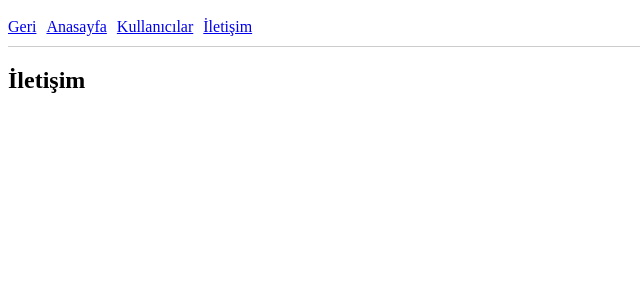
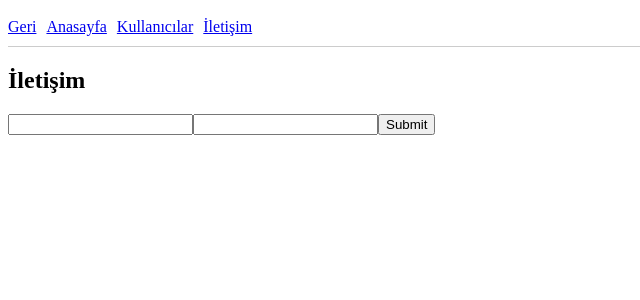
Before and after one commit to aygunbyr/routing, a React (Create React App) app: page /contact in a window 1280 px wide. Shown: the top 300 px of the page, without its empty margins (0-640 px from the left). Built offline with nearby package versions, Linux system fonts and the light colour scheme.

Commit message:
Formik konusu işlendi

```diff
--- a/package.json
+++ b/package.json
@@ -6,6 +6,7 @@
     "@testing-library/jest-dom": "^5.16.5",
     "@testing-library/react": "^13.4.0",
     "@testing-library/user-event": "^13.5.0",
+    "formik": "^2.2.9",
     "react": "^18.2.0",
     "react-dom": "^18.2.0",
     "react-router-dom": "^6.8.1",
--- a/src/App.js
+++ b/src/App.js
@@ -7,12 +7,12 @@ import Users from "./pages/Dashboard/Users";
 import Contact from "./pages/Dashboard/Contact";
 import UserDetail from "./pages/Dashboard/UserDetail";
 import Login from "./pages/Auth/Login";
+import Register from "./pages/Auth/Register";
+import Error404 from "./pages/Error404";
 
 // layouts
 import AuthLayout from "./layouts/Auth";
 import DashboardLayout from "./layouts/Dashboard";
-import Register from "./pages/Auth/Register";
-import Error404 from "./pages/Error404";
 
 function App() {
   return (
--- a/src/pages/Dashboard/Contact.js
+++ b/src/pages/Dashboard/Contact.js
@@ -1,9 +1,42 @@
 import React from 'react'
+import { Formik, Form, Field, ErrorMessage } from 'formik';
 
 function Contact() {
   return (
     <div>
         <h2>İletişim</h2>
+        <Formik
+       initialValues={{ email: '', password: '' }}
+       validate={values => {
+         const errors = {};
+         if (!values.email) {
+           errors.email = 'Required';
+         } else if (
+           !/^[A-Z0-9._%+-]+@[A-Z0-9.-]+\.[A-Z]{2,}$/i.test(values.email)
+         ) {
+           errors.email = 'Invalid email address';
+         }
+         return errors;
+       }}
+       onSubmit={(values, { setSubmitting }) => {
+         setTimeout(() => {
+           alert(JSON.stringify(values, null, 2));
+           setSubmitting(false);
+         }, 400);
+       }}
+     >
+       {({ isSubmitting }) => (
+         <Form>
+           <Field type="email" name="email" />
+           <ErrorMessage name="email" component="div" />
+           <Field type="password" name="password" />
+           <ErrorMessage name="password" component="div" />
+           <button type="submit" disabled={isSubmitting}>
+             Submit
+           </button>
+         </Form>
+       )}
+     </Formik>
     </div>
   )
 }
```
Also changed, not shown: 1 other file (tests, documents, lock files or other folders).
